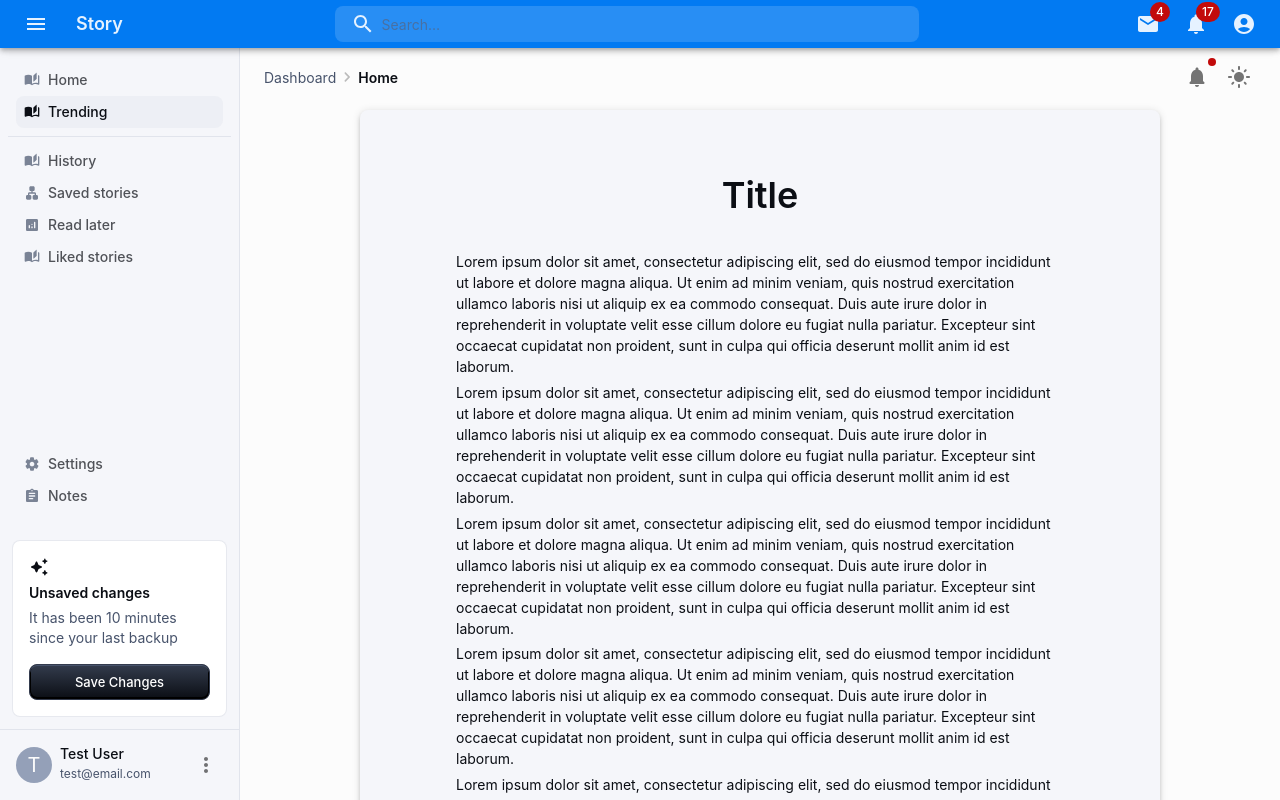
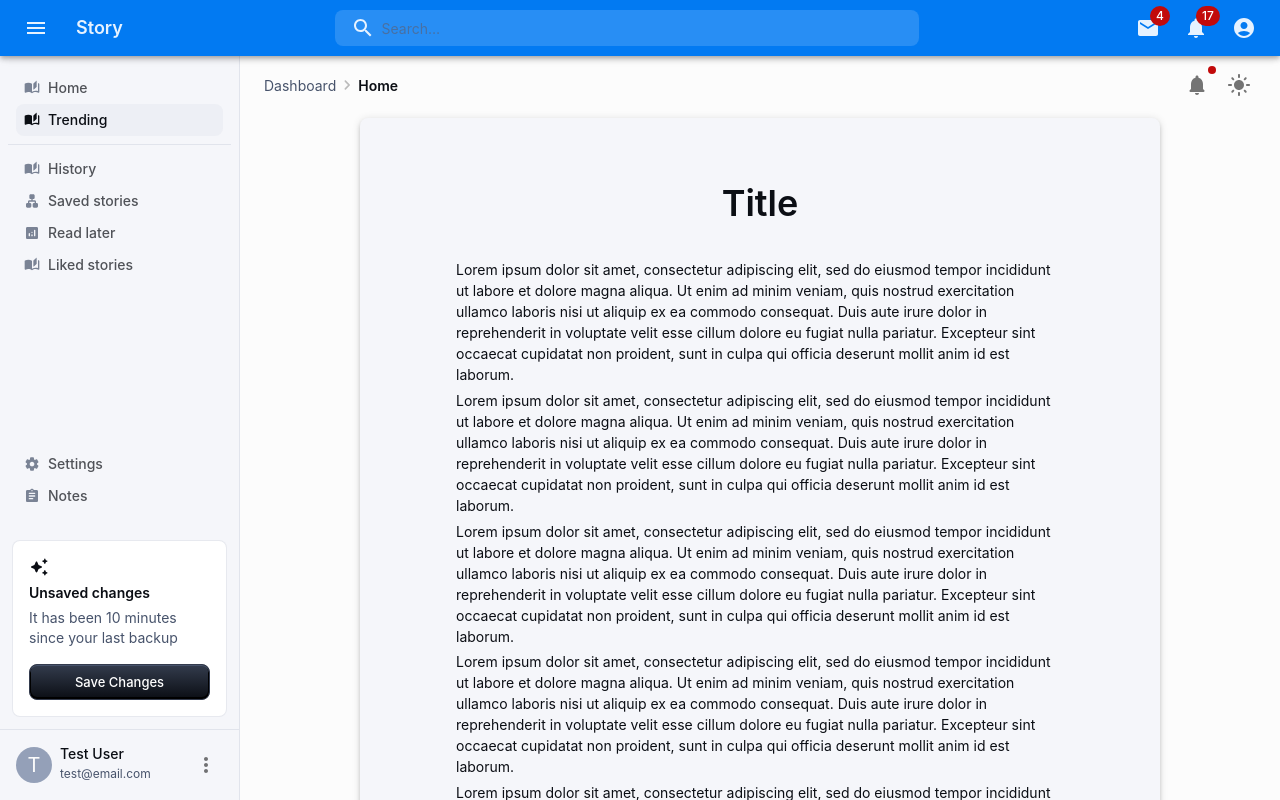
Before and after one commit to tmikov99/story-ui, a React (Vite) app: page /page in a window 1280 px wide. Shown: the top 800 px of the page. Built offline with nearby package versions, Linux system fonts and the light colour scheme.

Commit message:
Correct toolbar size (#11)

```diff
--- a/src/App.tsx
+++ b/src/App.tsx
@@ -37,7 +37,7 @@ function App() {
                   flexGrow: 1,
                   backgroundColor: alpha(theme.palette.background.default, 1),
                   overflow: 'auto',
-                  marginTop: 6, //TODO: Make responsive ASAP
+                  marginTop: 7, //TODO: Make responsive ASAP
                 })}>
               <Stack
                 spacing={2}
--- a/src/components/SideMenu.tsx
+++ b/src/components/SideMenu.tsx
@@ -39,7 +39,7 @@ export default function SideMenu() {
           height: '100%',
           display: 'flex',
           flexDirection: 'column',
-          paddingTop: 6,
+          paddingTop: 7,
         }}
       >
         <MenuContent />
--- a/src/theme/customizations/navigation.tsx
+++ b/src/theme/customizations/navigation.tsx
@@ -280,7 +280,7 @@ export const navigationCustomizations: Components<Theme> = {
     styleOverrides: {
       regular: () => ({
         "@media (min-width: 600px)": {
-            minHeight: "48px",
+            minHeight: "56px",
           },
       }),
     },
```
